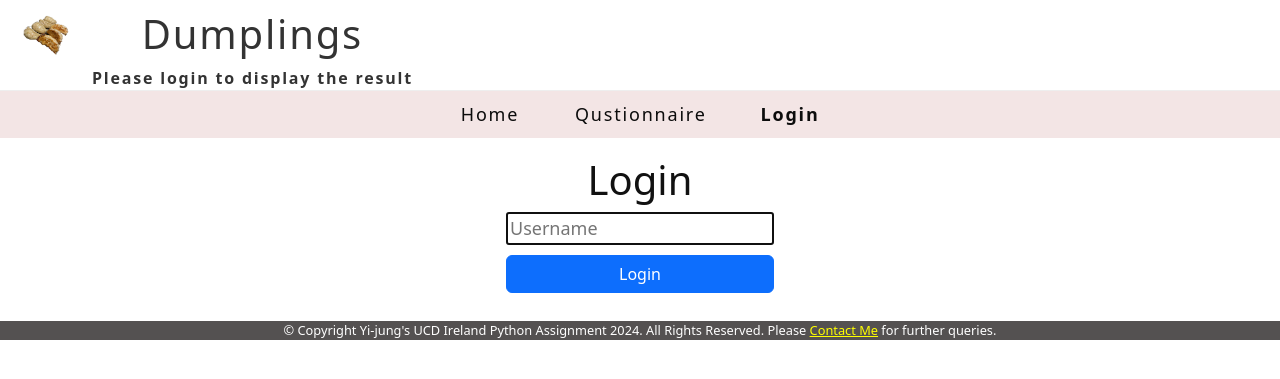
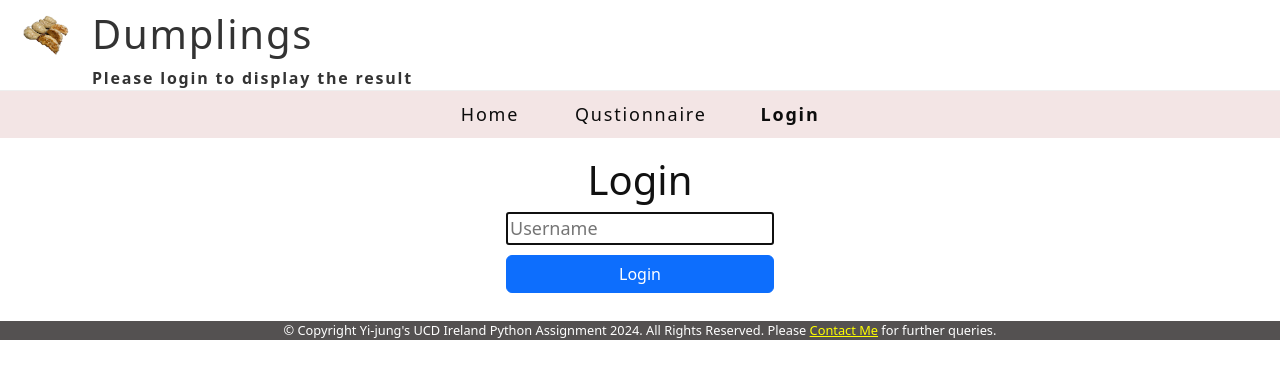
Before and after one commit to emilyichan3/DumplingQuestionnaire, a Flask app: page /login in a window 1280 px wide. Shown: the top 379 px of the page. Run offline with Flask 2, Linux system fonts and the light colour scheme.

Commit message:
aligned header section

```diff
--- a/static/css/style.css
+++ b/static/css/style.css
@@ -413,7 +413,7 @@ canvas {
         justify-content: center;
         margin-top: 5px;
     }
-    h1 {
+    .display-layout h1 {
         display: grid;
         justify-content: left;
     }
@@ -519,7 +519,7 @@ canvas {
         justify-content: center;
         margin-top: 5px;
     }
-    h1 {
+    .display-layout h1 {
         display: grid;
         justify-content: center;
     }
--- a/templates/login.html
+++ b/templates/login.html
@@ -2,6 +2,7 @@
 {% set active_page = "login" %}
 
 {% block main %}
+<div class="display-layout">
   <h1>Login</h1>
   <div class="input-layout">
     <form method="POST">
@@ -9,4 +10,6 @@
       <button class="btn btn-primary" type="submit">Login</button>
     </form>
   </div>
+</div>
+
 {% endblock %}
```
Lines whose indentation alone changed are shown as unchanged.
